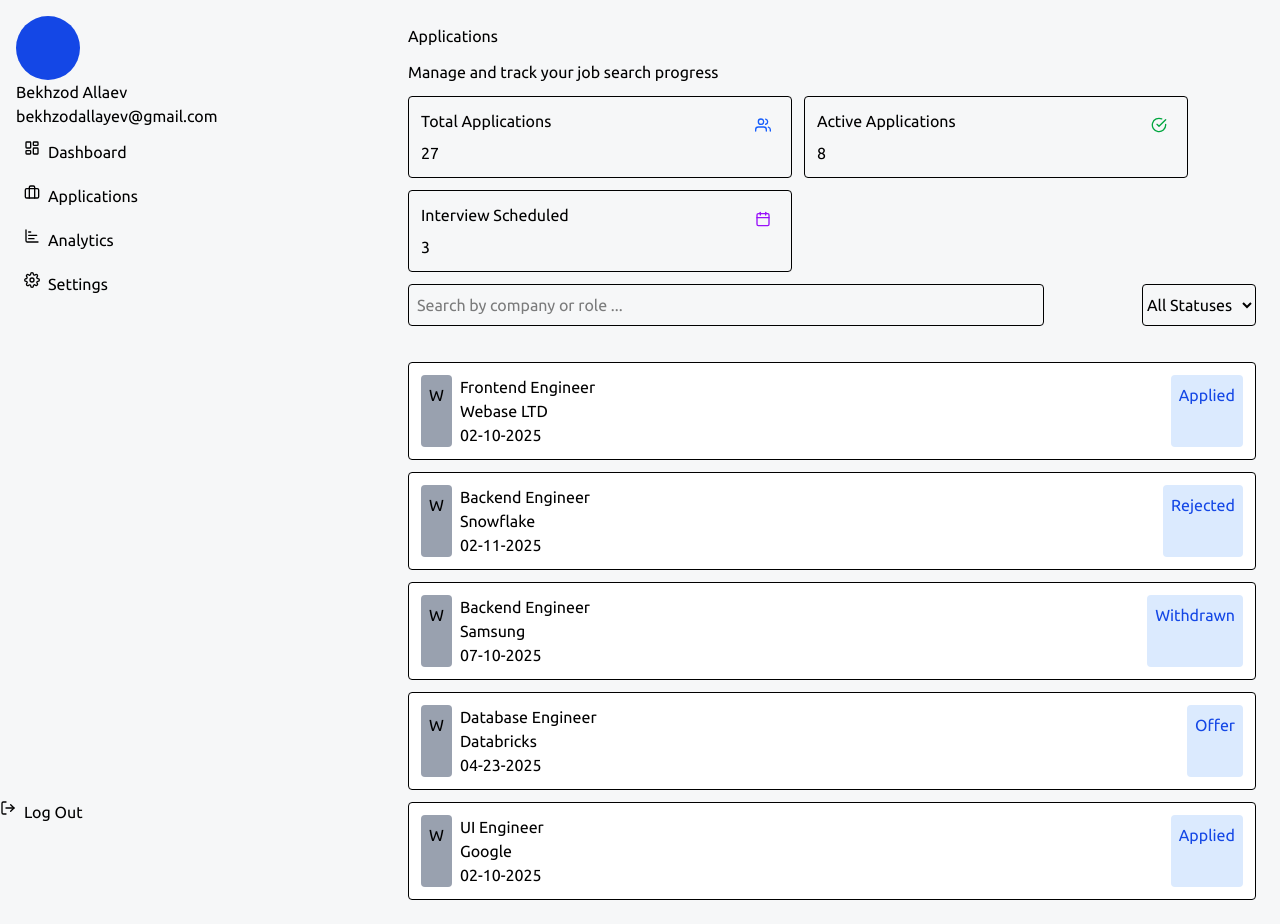
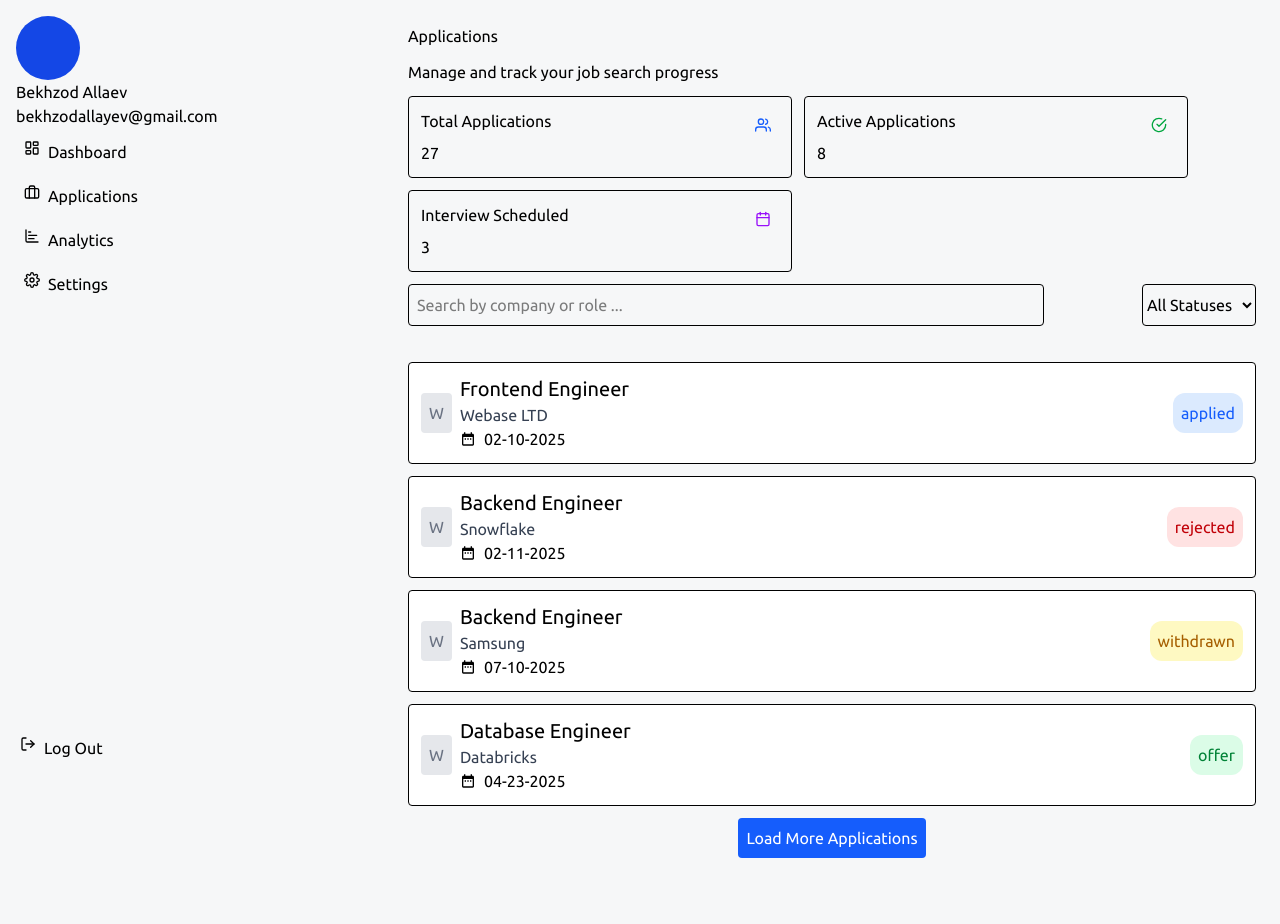
Before and after one commit to bekhzodallaev/Application-Tracking-System, a Next.js app: page /dashboard/applications in a window 1280 px wide. After the commit the page ends 882 px from the top, so only its background shows below. Built offline with nearby package versions, Linux system fonts and the light colour scheme.

Commit message:
add all the chanhes

```diff
--- a/app/components/Sidebar.tsx
+++ b/app/components/Sidebar.tsx
@@ -9,8 +9,8 @@ import { LuChartBar } from 'react-icons/lu';
 
 const Sidebar = () => {
   return (
-      <div>
-          <div className='flex gap-1 h-screen w-96 flex-col p-4'>
+      <div className='relative'>
+          <div className='flex gap-1  w-96 flex-col p-4'>
               <div>
                    <div className='rounded-[50%] size-16 bg-blue-700'>
                  <img src="" alt="" />
@@ -38,7 +38,7 @@ const Sidebar = () => {
               Settings
           </Link>
             </div>
-          <div className=''>
+          <div className='fixed bottom-10 left-5 w-full'>
               <Link href="/signin" className='flex gap-2'>
                   <FiLogOut />
                   Log Out
--- a/app/components/applications/ApplicationCard.tsx
+++ b/app/components/applications/ApplicationCard.tsx
@@ -1,30 +1,46 @@
-import React from 'react'
+
+import React, { useState } from 'react'
+import { MdDateRange } from 'react-icons/md'
+
+export type Status = 'applied' | 'rejected' | 'withdrawn' | 'offer' | 'interview';
 
 interface CardProps {
     logo: string,
     job_title: string,
     company_name: string,
     date_of_application: string,
-    status: string,
-    status_color:string,
-    status_bg_color:string
+    status: Status,
 }
-const ApplicationCard = ({logo, job_title, company_name, date_of_application, status, status_color, status_bg_color}:CardProps) => {
+
+const statusStyles: Record<Status, { text: string; bg: string; border: string }> = {
+  applied: { text: 'text-blue-600', bg: 'bg-blue-100', border: 'border-blue-700' },
+  rejected: { text: 'text-red-700', bg: 'bg-red-100', border: 'border-red-700' },
+  withdrawn: { text: 'text-yellow-700', bg: 'bg-yellow-100', border: 'border-yellow-700' },
+  offer: { text: 'text-green-700', bg: 'bg-green-100', border: 'border-green-700' },
+  interview :  { text: 'text-orange-700', bg: 'bg-orange-100', border: 'border-orange-700' },
+};
+
+
+const ApplicationCard = ({ logo, job_title, company_name, date_of_application, status }: CardProps) => {
+
+   const { text, bg , border} = statusStyles[status];
   return (
-      <div className='flex justify-between p-3 border rounded bg-white mt-3'>
-          <div className='flex gap-2'>
-              <div className='bg-gray-400 p-2 rounded'>
-                  <p>{logo}</p>
+      <div className='flex justify-between p-3 border rounded bg-white mt-3 items-center'>
+          <div className='flex gap-2 items-center'>
+              <div className='bg-gray-200 p-2 rounded flex items-center'>
+                  <p className='text-gray-500'>{logo}</p>
               </div>
               <div>
-                <h2>{job_title}</h2>
-              <h3>{company_name}</h3>
-              <p>{date_of_application}</p>
+                <h2 className='text-xl'>{job_title}</h2>
+              <h3 className='text-gray-700'>{company_name}</h3>
+          <p className='flex gap-2 items-center'>
+            <MdDateRange />
+            {date_of_application}</p>
               </div>
           </div>
 
-          <div className={`rounded p-2 ${status_bg_color}`}>
-              <p className={` ${status_color}`}>{status}</p>
+          <div className={`rounded-xl ${bg} flex items-center p-2 ${border}`}>
+              <p className={` ${text}`}>{status}</p>
           </div>
     </div>
   )
--- a/app/dashboard/applications/page.tsx
+++ b/app/dashboard/applications/page.tsx
@@ -1,24 +1,49 @@
-import React from 'react'
+'use client';
+import React, { useState } from 'react'
 import Card from '@/app/components/Card'
 import { FiUsers, FiCheckCircle, FiCalendar} from 'react-icons/fi'
-import ApplicationCard from '@/app/components/applications/ApplicationCard'
+import ApplicationCard, { Status } from '@/app/components/applications/ApplicationCard';
 
+type JobApplication = {
+  id: string;
+  logo: string;
+  job_title: string;
+  company_name: string;
+  date_of_application: string;
+  status: Status;
+};
 
-const jobApplications = [
-  { id: '1', logo:"W", job_title: "Frontend Engineer", company_name: 'Webase LTD', date_of_application: "02-10-2025", status: "Applied",status_color: 'text-blue-700',
-    status_bg_color: 'bg-blue-100', },
-  {id: '1', logo:"W", job_title: "Backend Engineer", company_name: 'Snowflake', date_of_application: "02-11-2025", status: "Rejected", status_color: 'text-blue-700',
-    status_bg_color: 'bg-blue-100', },
-  { id: '1', logo:"W", job_title: "Backend Engineer", company_name: 'Samsung', date_of_application: "07-10-2025", status: "Withdrawn" , status_color: 'text-blue-700',
-    status_bg_color: 'bg-blue-100',},
-  { id: '1', logo:"W", job_title: "Database Engineer", company_name: 'Databricks', date_of_application: "04-23-2025", status: "Offer",    status_color: 'text-blue-700',
-    status_bg_color: 'bg-blue-100',},
-  { id: '1', logo:"W", job_title: "UI Engineer", company_name: 'Google', date_of_application: "02-10-2025", status: "Applied" ,    status_color: 'text-blue-700',
-    status_bg_color: 'bg-blue-100',},
+const jobApplications:JobApplication[] = [
+  { id: '1', logo:"W", job_title: "Frontend Engineer", company_name: 'Webase LTD', date_of_application: "02-10-2025", status: "applied"},
+  {id: '1', logo:"W", job_title: "Backend Engineer", company_name: 'Snowflake', date_of_application: "02-11-2025", status: "rejected"},
+  { id: '1', logo:"W", job_title: "Backend Engineer", company_name: 'Samsung', date_of_application: "07-10-2025", status: "withdrawn" },
+  { id: '1', logo:"W", job_title: "Database Engineer", company_name: 'Databricks', date_of_application: "04-23-2025", status: "offer"},
+  { id: '1', logo: "W", job_title: "UI Engineer", company_name: 'Google', date_of_application: "02-10-2025", status: "applied" },
+  { id: '1', logo:"W", job_title: "Frontend Engineer", company_name: 'Webase LTD', date_of_application: "02-10-2025", status: "applied"},
+  {id: '1', logo:"W", job_title: "Backend Engineer", company_name: 'Snowflake', date_of_application: "02-11-2025", status: "rejected"},
+  { id: '1', logo:"W", job_title: "Backend Engineer", company_name: 'Samsung', date_of_application: "07-10-2025", status: "withdrawn" },
+  { id: '1', logo:"W", job_title: "Database Engineer", company_name: 'Databricks', date_of_application: "04-23-2025", status: "offer"},
+  { id: '1', logo: "W", job_title: "UI Engineer", company_name: 'Google', date_of_application: "02-10-2025", status: "applied" },
+    { id: '1', logo:"W", job_title: "UI Engineer", company_name: 'Google', date_of_application: "02-10-2025", status: "interview"},
+
 
 ]
 
 const page = () => {
+  const [visibleCount, setVisibleCount] = useState(4);
+  const [selectedStatus, setSelectedStatus] = useState('all');
+
+
+  const loadMore = () => {
+    setVisibleCount((prev) => prev + 4);
+  }
+
+  const handleChange = (e: { target: { value: React.SetStateAction<string>; }; }) => {
+    setSelectedStatus(e.target.value);
+  }
+
+  const filteredApplications = selectedStatus == 'all' ? jobApplications : jobApplications.filter((application) => application.status === selectedStatus);
+
   return (
       <div className='flex flex-col gap-3'>
       <h1>Applications</h1>
@@ -37,9 +62,9 @@ const page = () => {
       </section>
       <section className='flex justify-between '>
         <input type="text" name="search" id="search" placeholder='Search by company or role ...' className='p-2  border rounded w-3/4' />
-        <select name="status" id="status" className='border rounded'>
+        <select name="status" id="status" className='border rounded' onChange={handleChange}>
           <option value="all"> All Statuses</option>
-          <option value="interviewing">Interviewing</option>
+          <option value="interview">Interviewing</option>
           <option value="applied">Applied</option>
           <option value="offer">Offer</option>
           <option value="rejected">Rejected</option>
@@ -48,7 +73,7 @@ const page = () => {
       </section>
 
       <section className='mt-3'>
-        {jobApplications.map((app, index) => (
+        {filteredApplications.slice(0,visibleCount).map((app, index) => (
           <ApplicationCard
             key={index}
         logo={app.logo}
@@ -56,11 +81,12 @@ const page = () => {
         company_name={app.company_name}
       date_of_application={app.date_of_application}
      status={app.status}
-     status_color={app.status_color}
-            status_bg_color={app.status_bg_color}
           />
         ))}
       </section>
+      {visibleCount < filteredApplications.length && (
+         <button type='button' className='p-2 text-white bg-blue-600 rounded w-max mx-auto cursor-pointer' onClick={loadMore}>Load More Applications</button>
+      )}
     </div>
   )
 }
--- a/app/dashboard/layout.tsx
+++ b/app/dashboard/layout.tsx
@@ -4,8 +4,10 @@ import Pipeline from '../components/pipeline/Pipeline'
 
 const layout = ({children} : {children:React.ReactNode}) => {
   return (
-      <div className='flex'>
+    <div className='flex min-h-screen'>
+      <aside className=' h-screen sticky top-0' >
           <Sidebar />
+      </aside>
           <main  className='flex-1 p-6 overflow-x-hidden'>
             {children}
           </main>
--- /dev/null
+++ b/app/reset-password/page.tsx
@@ -0,0 +1,25 @@
+import React from 'react'
+import { MdEmail } from 'react-icons/md'
+import Link from 'next/link'
+
+const page = () => {
+  return (
+       <div className=' w-full h-screen flex flex-col items-center justify-center'>
+            <h1 className='text-3xl mb-4'>AppTrackr</h1>
+            <form action="" method="post" className='min-w-2xl px-8 py-6 shadow-md rounded-lg flex flex-col gap-2 bg-white mb-3'>
+              <h2 className='text-4xl text-center'>Forgot your password?</h2>
+              <p className='text-center'>No worries! Enter your registered email address below and we will send you instructions to reset it.</p>
+
+              <label htmlFor="email">Email</label>
+
+              <div className='relative'>
+                <MdEmail className='absolute left-3 w-4 h-4 top-1/2 -translate-y-1/2' color='#9CA1B0' />
+                 <input  className='w-full rounded outline-none border border-[#b6babe8a] pl-10 pr-3 py-2 focus:ring-2 focus:ring-blue-400 bg-[#F6F7F8]' type="email" name="email" id="email" placeholder='Enter your email' />
+              </div>
+              <button className='bg-blue-500 hover:bg-blue-700 text-white rounded p-2 mt-2 cursor-pointer'>Send reset link</button>
+            <Link className='text-blue-700 text-center mt-2 hover:text-blue-500' href="/signin"> ← Back to Login</Link>
+            </form>
+          </div>
+  )
+}
+export default page
--- a/app/signup/page.tsx
+++ b/app/signup/page.tsx
@@ -31,15 +31,15 @@ const SignUp = () => {
          <RiLockPasswordFill className='absolute left-3 w-4 h-4 top-1/2 -translate-y-1/2' color='#9CA1B0' />
         <input className='w-full rounded outline-none border border-[#b6babe8a] pl-10 pr-3 py-2 focus:ring-2 focus:ring-blue-400 bg-[#F6F7F8]' type="password" name="confirm_password" id="confirm_password" placeholder='Confirm your password' />
         </div>
-        <button className='rounded w-full border bg-blue-700 text-white p-1 mt-2'>Create Account</button>
+        <button className='rounded w-full border bg-blue-500 hover:bg-blue-700 text-white p-2 mt-2'>Create Account</button>
               <p className='text-center'>Or sign up with</p>
           <div className="flex items-center">
-             <button className="w-full rounded border py-2 flex items-center justify-center gap-2">
+             <button className="w-full rounded border border-[#b6babe8a] py-2 flex items-center justify-center gap-2 hover:bg-gray-200">
               <FcGoogle className="w-5 h-5" />
                <span>Sign up with Google</span>
              </button>
               </div>
-      <p className='text-center'>Already have an account ? <Link className='text-blue-400' href="signin">Sign in</Link></p>
+      <p className='text-center'>Already have an account ? <Link className='text-blue-700 hover:text-blue-500' href="signin">Sign in</Link></p>
       </form>
 
     </div>
```
Also changed, not shown: app/signin/page.tsx (+4 -4 lines).
